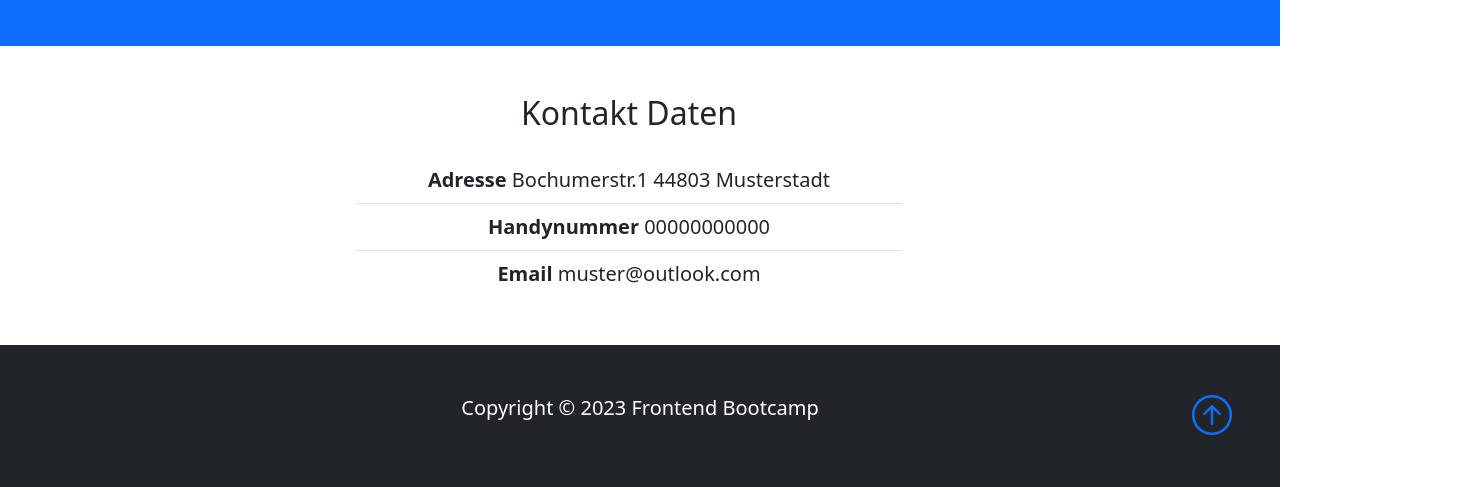
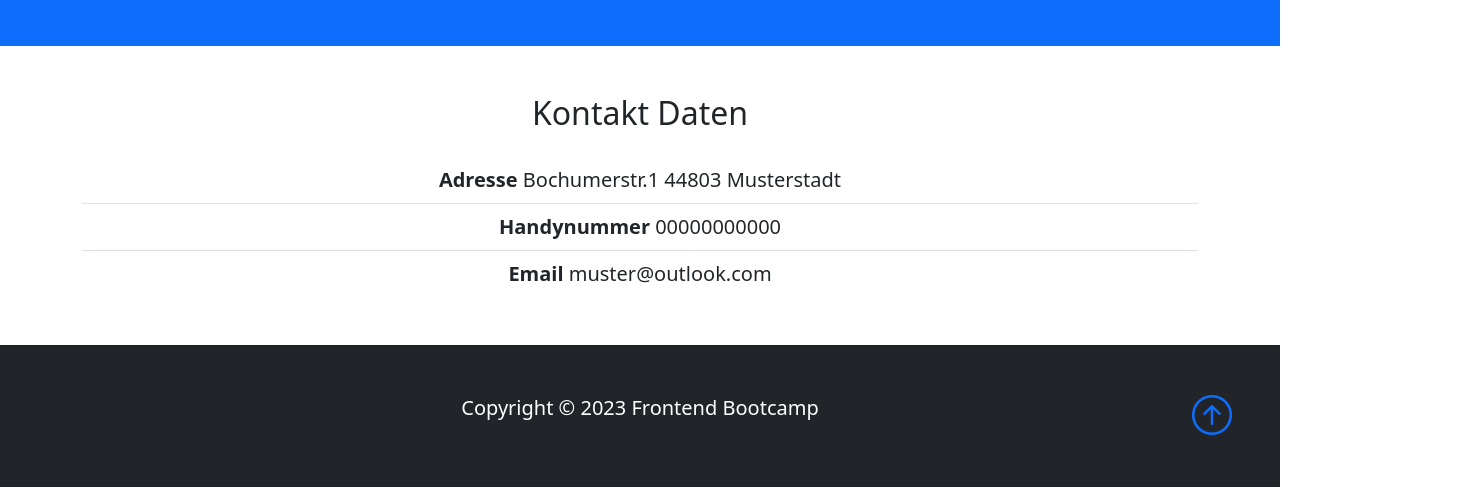
Before and after one commit to csakyi/codingbootscamp, a plain HTML site: page index.html in a window 1280 px wide. Shown: the part 3204-3691 px from the top of the page, 1484 px wide, since content can reach past the window. Drawn offline with nearby package versions, Linux system fonts and the light colour scheme.

Commit message:
fixedContaxt

```diff
--- a/index.html
+++ b/index.html
@@ -387,18 +387,17 @@
                <div class="col-md">
                 <h2 class="text-center mb-4">Kontakt Daten</h2>
                 <ul class="list-group list-group-flush lead">
-                    <li class="list-group-item">
+                    <li class="list-group-item text-center">
                         <span class="fw-bold"> Adresse </span> Bochumerstr.1 44803 Musterstadt
                     </li>
-                    <li class="list-group-item">
+                    <li class="list-group-item text-center">
                         <span class="fw-bold"> Handynummer</span> 00000000000
                     </li>
-                    <li class="list-group-item">
+                    <li class="list-group-item text-center">
                         <span class="fw-bold"> Email</span> muster@outlook.com
                     </li>
                 </ul>
                </div>
-               <div class="col-md"></div>
             </div>
         </div>
 </section>
--- a/style.css
+++ b/style.css
@@ -2,12 +2,6 @@ body::before {
   display: block;
   content: "";
   height: 60px;
-}
-
-#map {
-  width: 100%;
-  height: 100%;
-  border-radius: 10px;
 }
 
 @media (min-width: 768px) {
@@ -15,7 +9,3 @@ body::before {
     width: 50%;
   }
 }
-.container.contact {
-  margin-left: 25%;
-  text-align: center;
-}
```
